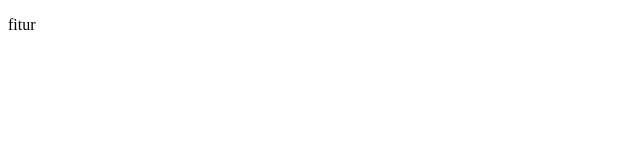
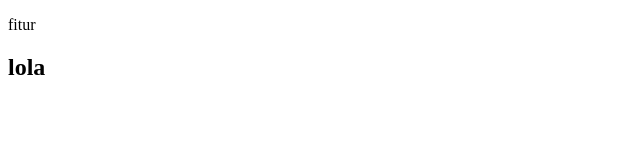
Before and after one commit to Ogribas/Resolusi, a plain HTML site: page fitur.html in a window 1280 px wide. Shown: the full height of the page, 0-640 px from the left. Drawn offline with Linux system fonts and the light colour scheme.

Commit message:
nambahin 2 elemen

```diff
--- a/fitur.html
+++ b/fitur.html
@@ -7,5 +7,6 @@
 </head>
 <body>
     <p>fitur</p>
+    <h2>lola</h2>
 </body>
 </html>
```
